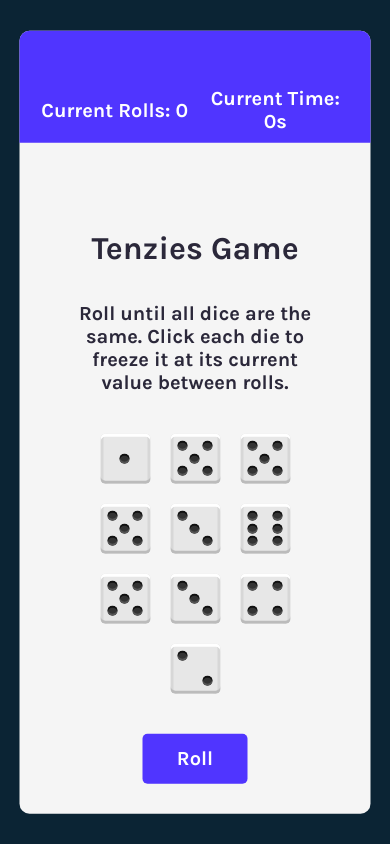
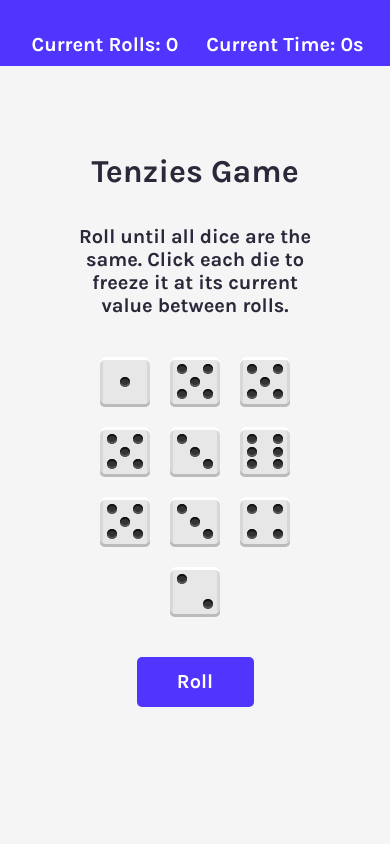
Before and after one commit to TwickE/TenziesGame, a React (Vite) app: page / in a window 390 px wide. Built offline with nearby package versions, Linux system fonts and the light colour scheme.

Commit message:
Made it responsive

```diff
--- a/src/index.css
+++ b/src/index.css
@@ -16,9 +16,8 @@ main {
     display: flex;
     flex-direction: column;
     align-items: center;
-    width: 80dvh;
-    max-width: 90dvw;
-    min-height: 80dvh;
+    width: 650px;
+    height: 650px;
     background-color: #f5f5f5;
     border-radius: 10px;
 }
@@ -160,6 +159,22 @@ main {
     text-align: center;
 }
 
+@media only screen and (max-width: 700px), only screen and (max-height: 700px) {
+    body {
+        background-color: #f5f5f5;
+    }
+
+    main {
+        width: 100%;
+        height: 100%;
+        border-radius: 0;
+    }
+
+    .header {
+        border-radius: 0;
+    }
+}
+
 @media only screen and (max-width: 420px){
     .container-dice {
         grid-template-columns: repeat(3, 1fr);
```
